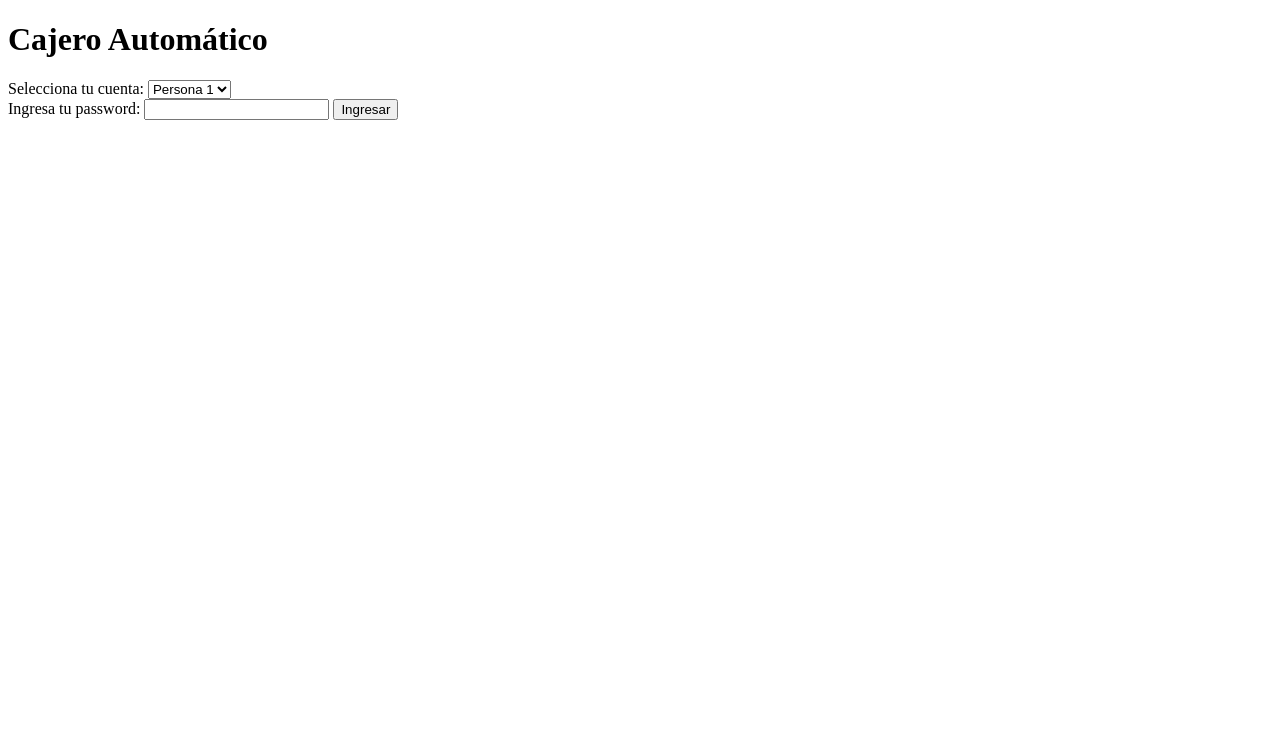
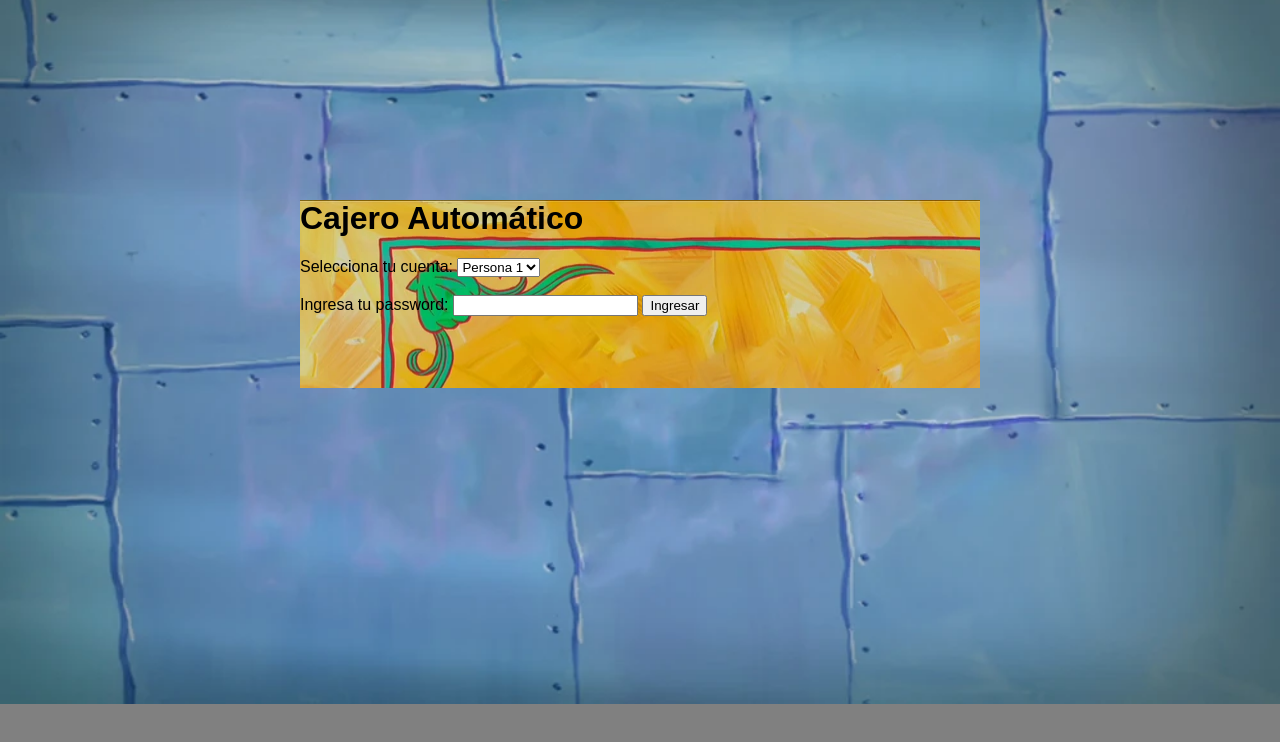
Before and after one commit to agusnmm/Cajero-Automatico, a plain HTML site: page Cajero Automatico 1.0/index.html in a window 1280 px wide. Drawn offline with Linux system fonts and the light colour scheme; a web font is replaced by a local one.

Commit message:
Add files via upload

```diff
--- a/Cajero Automatico 1.0/app.js
+++ b/Cajero Automatico 1.0/app.js
@@ -20,8 +20,10 @@ var cuentas = [
       document.getElementById("opciones").style.display = "block";
       document.getElementById("password").value = "";
       document.getElementById("password").disabled = true;
+      document.getElementById("robo").style.display = "none";
     } else {
       alert("Contraseña incorrecta. Intenta de nuevo.");
+      document.getElementById("robo").style.display = "block";
     }
   }
 
--- a/Cajero Automatico 1.0/index.html
+++ b/Cajero Automatico 1.0/index.html
@@ -4,11 +4,12 @@
     <meta charset="UTF-8">
     <meta http-equiv="X-UA-Compatible" content="IE=edge">
     <meta name="viewport" content="width=device-width, initial-scale=1.0">
+    <link rel="stylesheet" href="style.css">
     <title>Cajero Automatico</title>
 </head>
 <body>
 
-
+<div id="cajeroAutomatico">
   <h1>Cajero Automático</h1>
 
   <div>
@@ -19,35 +20,46 @@
       <option value="2">Persona 3</option>
     </select>
   </div>
-
+<br>
   <div>
     <label for="password">Ingresa tu password:</label>
     <input type="password" id="password">
     <button onclick="validarPassword()">Ingresar</button>
   </div>
-
+<br>
   <div id="opciones" style="display: none;">
     <button onclick="consultarSaldo()">Consultar saldo</button>
     <button onclick="ingresarMonto()">Ingresar monto</button>
     <button onclick="retirarMonto()">Retirar monto</button>
   </div>
-
+<br>
   <div id="saldo" style="display: none;">
     Saldo actual: <span id="saldo-actual">$0</span>
   </div>
-
+<br>
   <div id="ingreso" style="display: none;">
     <label for="monto-ingreso">Ingresa el monto a ingresar:</label>
     <input type="number" id="monto-ingreso">
     <button onclick="realizarIngreso()">Ingresar</button>
   </div>
-
+<br>
   <div id="retiro" style="display: none;">
     <label for="monto-retiro">Ingresa el monto a retirar:</label>
     <input type="number" id="monto-retiro">
     <button onclick="realizarRetiro()">Retirar</button>
   </div>
 
+</div>
+
+  <div id="banquero" style="display: none;">
+    <img src="Fondo de bikini/sbbanker.jpeg" alt="banquero">
+  </div>
+
+  <div id="robo" style="display: none;">
+    <img src="Fondo de bikini/robs.jpeg" alt="robo">
+  </div>
+
+
 
     <script src="app.js"></script>
 </body>
--- /dev/null
+++ b/Cajero Automatico 1.0/style.css
@@ -0,0 +1,26 @@
+@font-face {
+    font-family: 'Spongeboy Me Bob';
+    src: url('./fonts/spongeboy_me_bob.ttf') format('truetype');
+    font-weight: normal;
+    font-style: normal;
+}
+
+body {
+    margin: 200px;
+    margin-left: 200px;
+    padding: 100px;
+    padding-top: 0px;
+    background-color: grey;
+
+    background-image: url(Fondo\ de\ bikini/pared.webp);
+    background-position: center center;
+    background-repeat: no-repeat;
+    background-size: cover;
+
+    font-family: 'Spongeboy Me Bob', sans-serif;
+
+}
+
+#cajeroAutomatico {
+    background-image: url(Fondo\ de\ bikini/Squid.webp);
+}
```
Also changed, not shown: Cajero Automatico 1.0/Fondo de bikini/444-4448911_bank-in-spongebob-hd-png-download.png (added), Cajero Automatico 1.0/Fondo de bikini/BBBB.webp (added), Cajero Automatico 1.0/Fondo de bikini/Money.webp (added), Cajero Automatico 1.0/Fondo de bikini/Squid.webp (added), Cajero Automatico 1.0/Fondo de bikini/billete.jpeg (added), Cajero Automatico 1.0/Fondo de bikini/chum_bucket.webp (added), Cajero Automatico 1.0/Fondo de bikini/dolar.webp (added), Cajero Automatico 1.0/Fondo de bikini/doncangrejo.png (added), Cajero Automatico 1.0/Fondo de bikini/pared.webp (added), Cajero Automatico 1.0/Fondo de bikini/robs.jpeg (added), Cajero Automatico 1.0/Fondo de bikini/robs2.jpeg (added), Cajero Automatico 1.0/Fondo de bikini/sbbanker.jpeg (added), Cajero Automatico 1.0/Fondo de bikini/tresbilletes.webp (added), Cajero Automatico 1.0/Fondo de bikini/well.webp (added), 1 more files.
